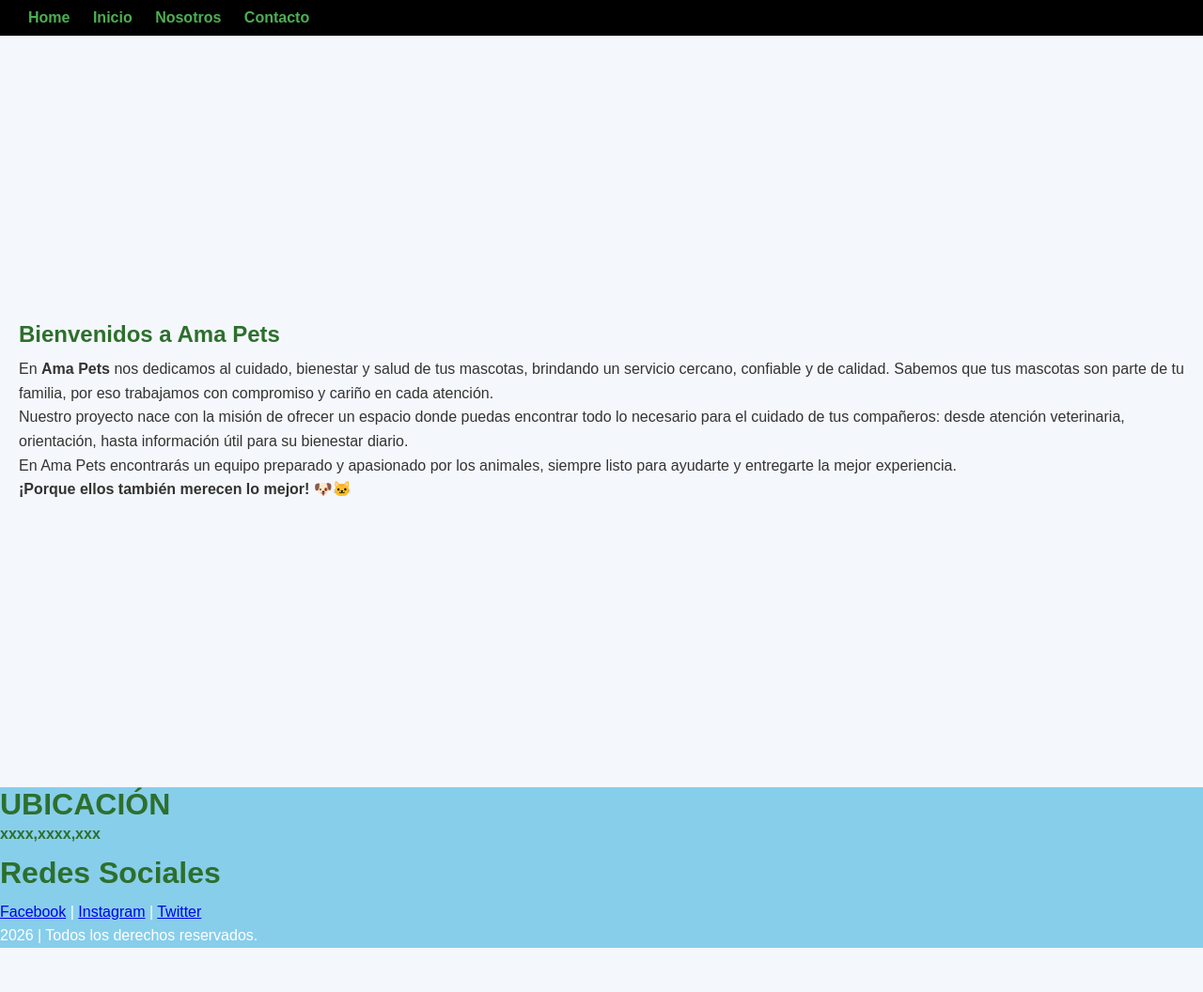
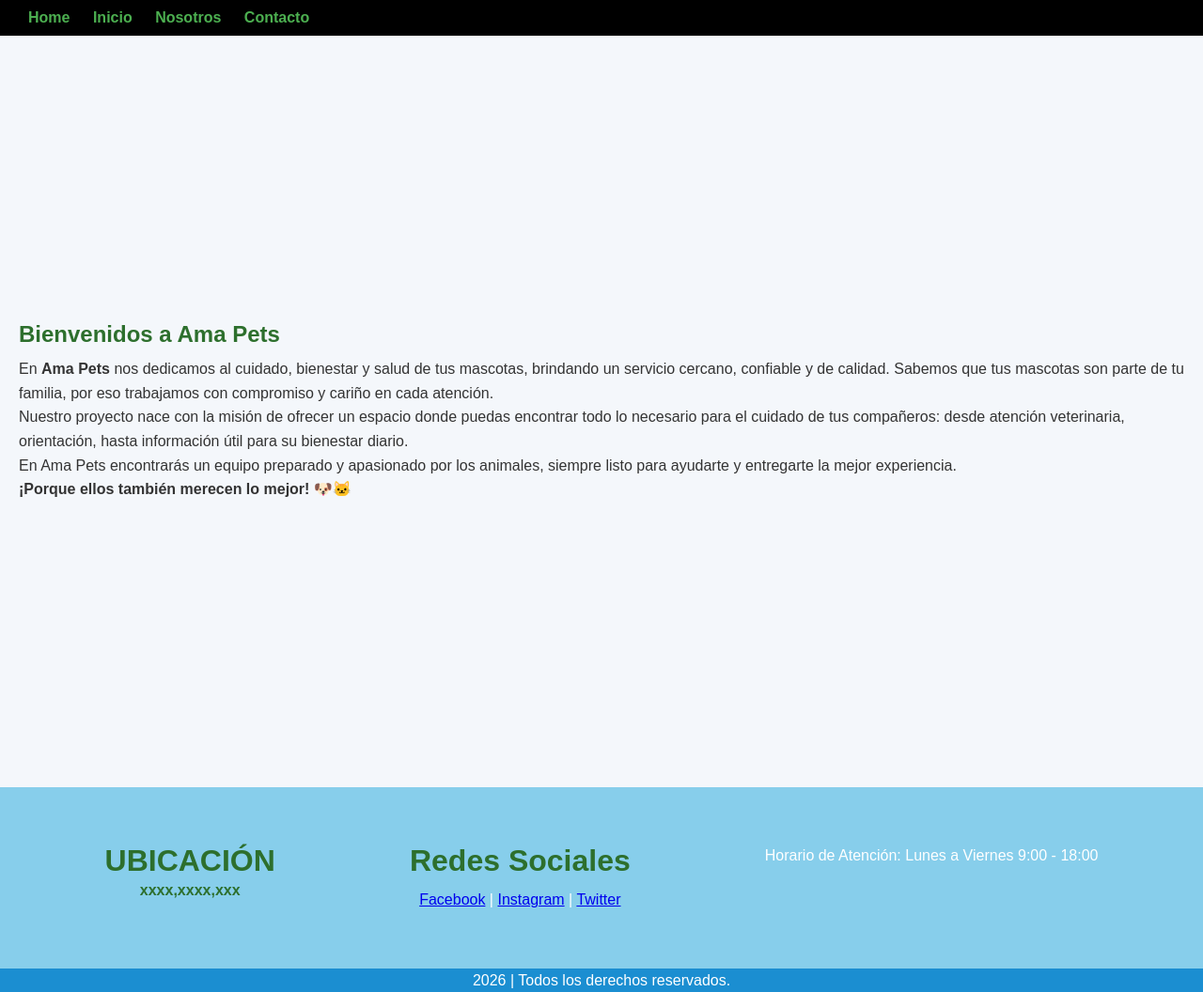
Before and after one commit to Felfarias12/AMA_Pets, a plain HTML site: page inicio.html in a window 1280 px wide. Shown: the whole page at 94% size. Before the commit the page ends 1009 px from the top, so only its background shows below. Drawn offline with Linux system fonts and the light colour scheme.

Commit message:
orden en la informacion en el footer y su clase

```diff
--- a/inicio.html
+++ b/inicio.html
@@ -37,6 +37,7 @@
             </section>
     </div>
     <footer class="footer">
+        <div class="footer-contenido">
             <div>
                 <h1>UBICACIÓN <p>xxxx,xxxx,xxx</p></h1>
             </div>
@@ -49,7 +50,11 @@
                 </p>
             </div>
             <div>
-            <p> 2026 | Todos los derechos reservados.</p>
+                <p> Horario de Atención: Lunes a Viernes 9:00 - 18:00 </p>
+            </div>
+        </div>
+        <div style="background-color: rgb(27, 142, 209);">
+            <center><p> 2026 | Todos los derechos reservados.</p></center>
         </div>
     </footer>
 </body>
--- a/style.css
+++ b/style.css
@@ -171,6 +171,15 @@ button:hover {
 }
 
 
+.footer-contenido{
+    display: flex;
+    justify-content: space-around;
+    align-items: flex-start;
+    text-align: center;
+    padding: 60px 40px;
+    flex-wrap: wrap;
+}
+
 .footer{
     background-color: skyblue;
     color: white;
```
Lines whose indentation alone changed are shown as unchanged.
